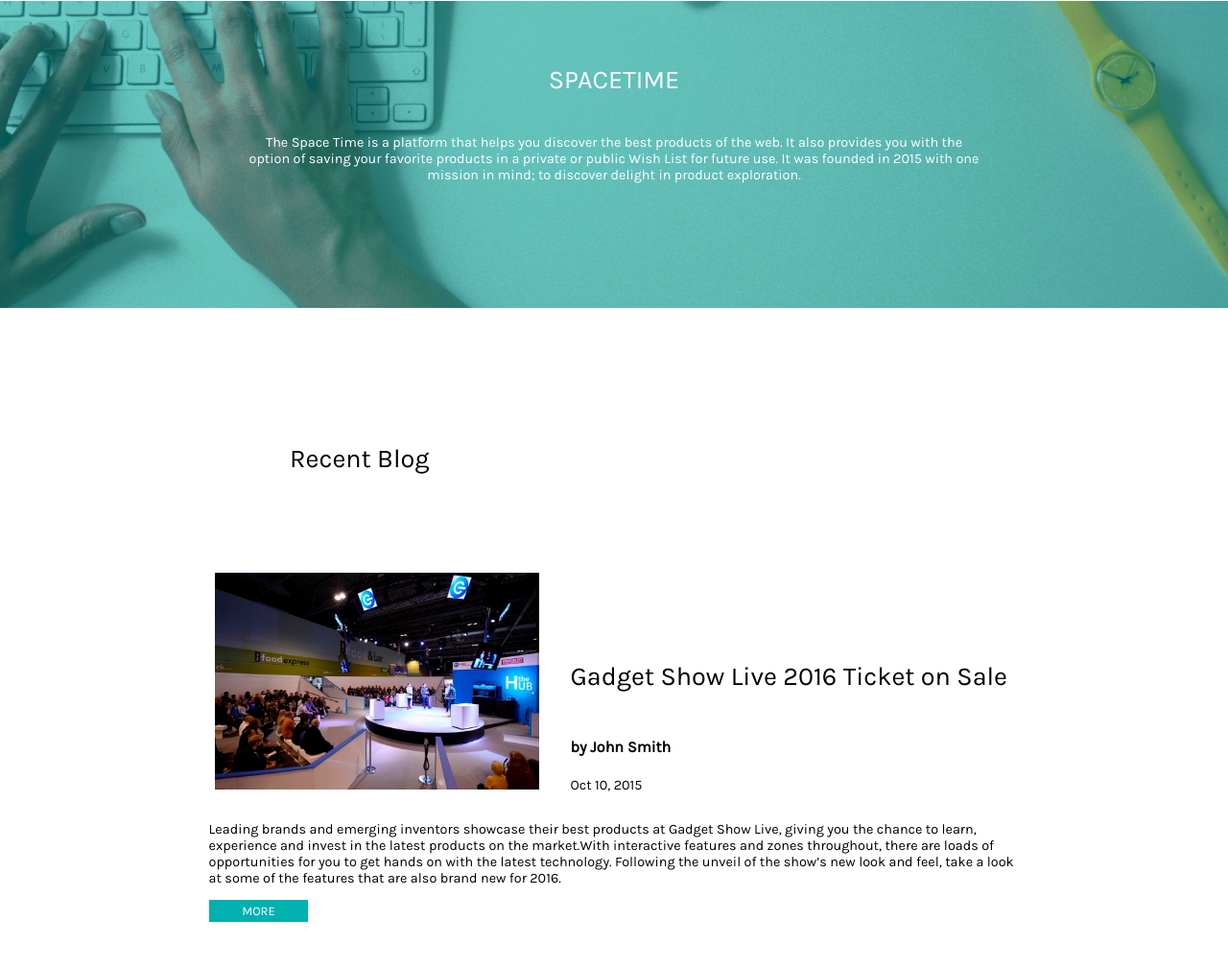
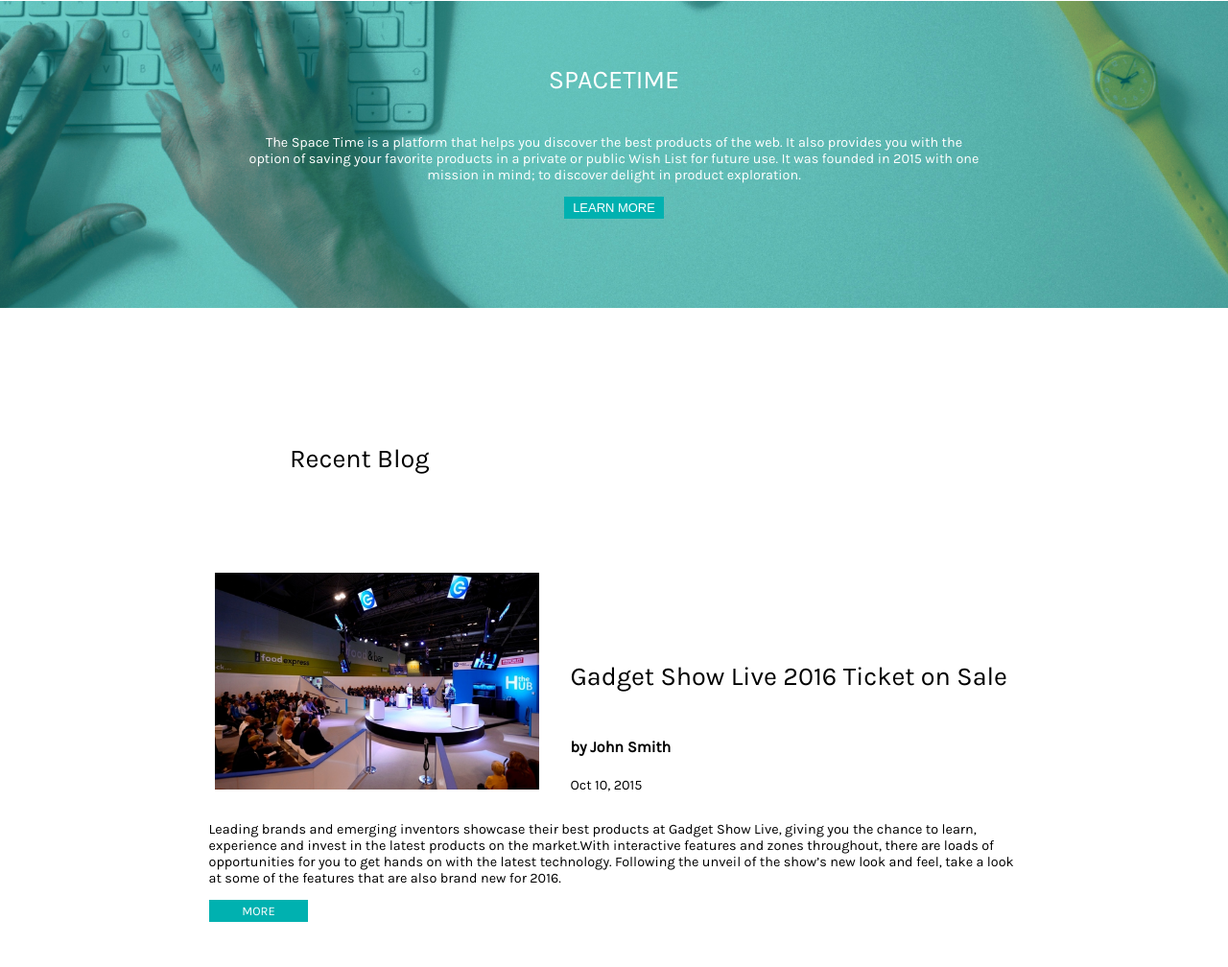
Before and after one commit to jncheng/iat339-project1, a plain HTML site: page index.html in a window 1280 px wide. Shown: the part 1158-2166 px from the top of the page at 96% size. Drawn offline with Linux system fonts and the light colour scheme.

Commit message:
added button under sapcetime

```diff
--- a/index.html
+++ b/index.html
@@ -84,6 +84,7 @@
     <div class="home-intro-cover">
       <h2 class="white">SPACETIME</h2>
       <p class="white">The Space Time is a platform that helps you discover the best products of the web. It also provides you with the option of saving your favorite products in a private or public Wish List for future use. It was founded in 2015 with one mission in mind; to discover delight in product exploration.</p>
+      <a href="about.html"><button class="main-button">LEARN MORE</button></a>
     </div>
   </div>
 
```
